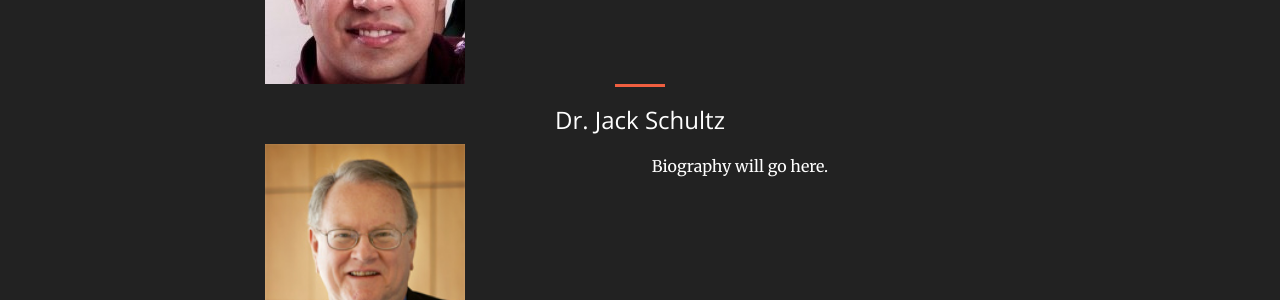
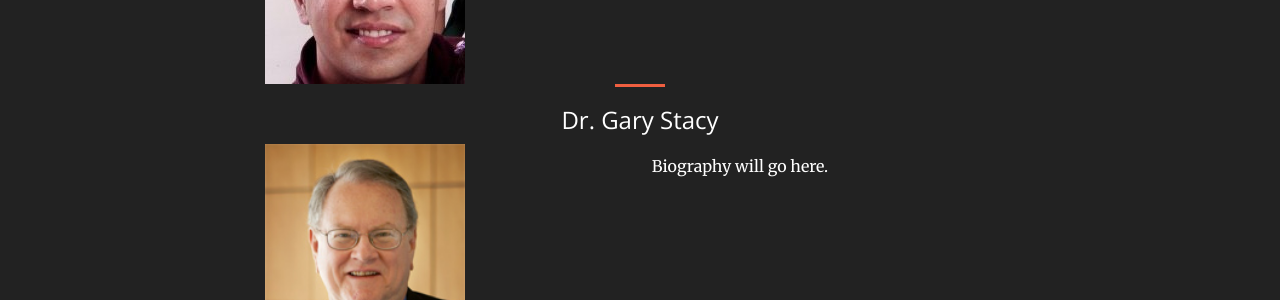
Before and after one commit to mupioneersymposium/mupioneersymposium.github.io, a Jekyll site: the page built from speakers.md, in a window 1280 px wide and 1368 px high. Shown: the part 587-887 px from the top of the window. Built offline with Jekyll 4.4.1, drawn with Linux system fonts in a browser that asks for light colours.

Commit message:
Update speakers.md

```diff
--- a/speakers.md
+++ b/speakers.md
@@ -20,9 +20,9 @@ Biography will go here.
 
 <hr style="clear: both;" />
 
-### Dr. Jack Schultz
+### Dr. Gary Stacy
 
-<img src="/img/speaker3.jpeg" alt="Dr. Jack Schultz Photo" width="200px" style="float: left" />
+<img src="/img/speaker3.jpeg" alt="Dr. Gary Stacy Photo" width="200px" style="float: left" />
 
 Biography will go here.
 
```
